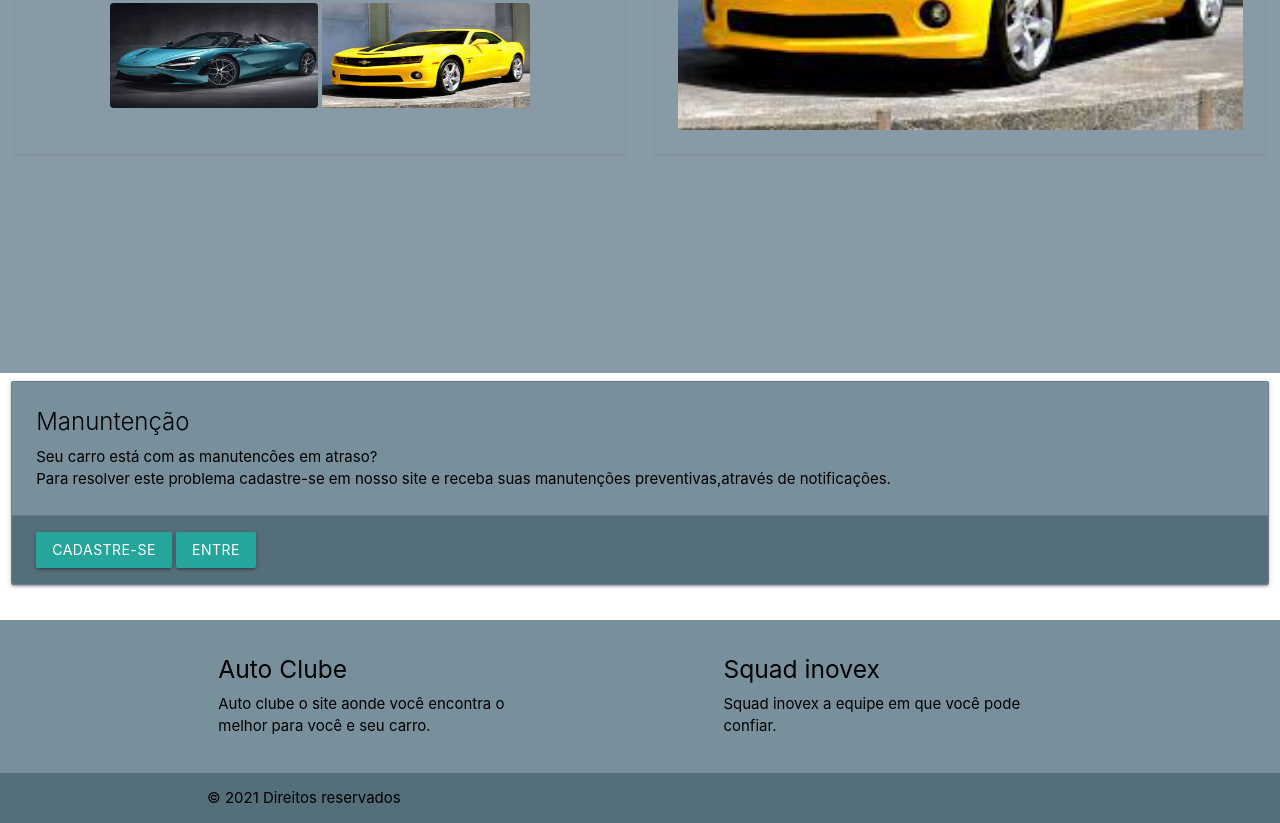
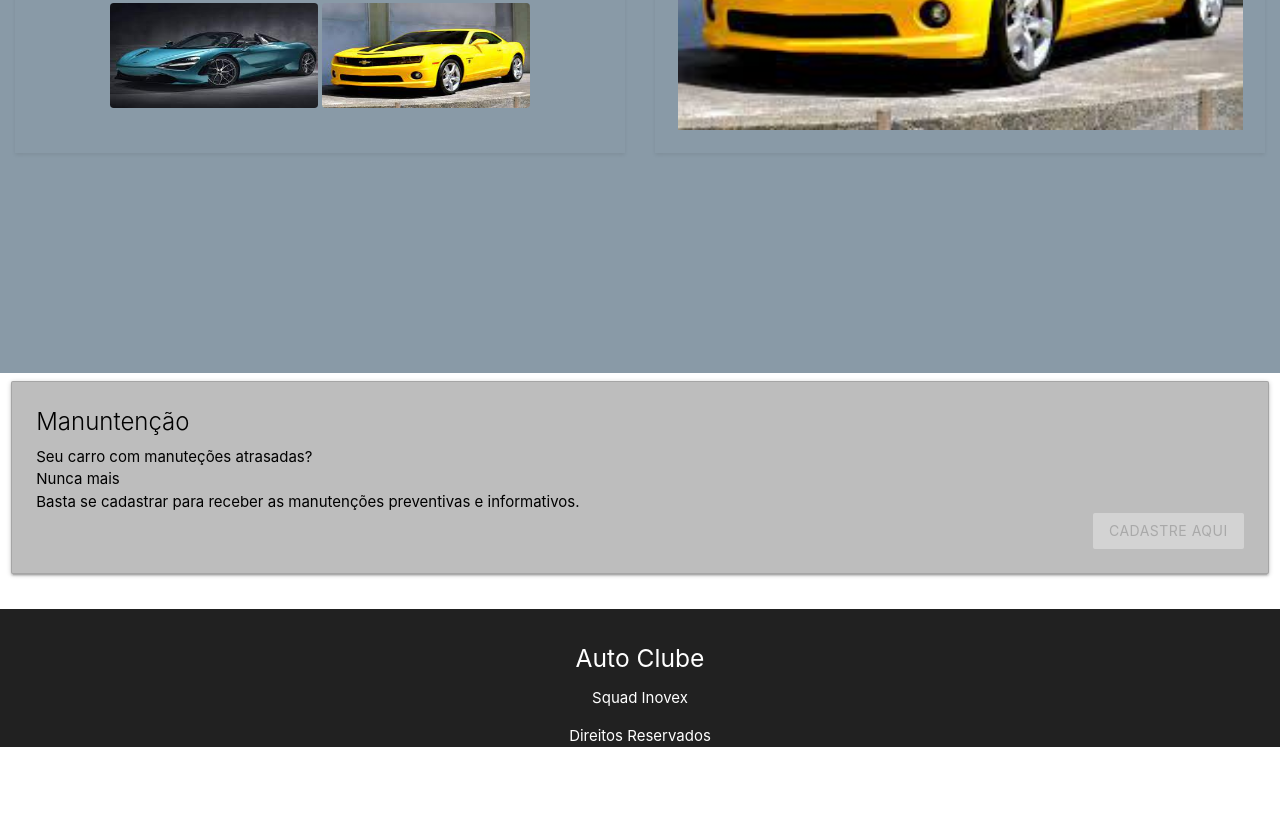
Before and after one commit to LeandroMoniz/Curso_Auto_clube, a plain HTML site: page front/index.html in a window 1280 px wide. Shown: the part 331-1154 px from the top of the page. After the commit the page ends 1093 px from the top, so only its background shows below. Drawn offline with nearby package versions, Linux system fonts and the light colour scheme.

Commit message:
alinhamento rodape e corpo

```diff
--- a/front/index.html
+++ b/front/index.html
@@ -98,38 +98,25 @@
 
         <div class="row">
           <div  class="col s12 m6">
-                <div class="card blue-grey lighten-1">
+                <div class="card  grey lighten-1">
                   <div class="card-content black-text">
                         <span class="card-title">Manuntenção</span>
-                        <p>Seu carro está com as manutencões em atraso?</p>
-                        <p>Para resolver este problema cadastre-se em nosso site e receba suas manutenções
-                          preventivas,através de notificações.</p>
-                        </div>
-                      <div class="card-action blue-grey darken-1">
-                        <a href="#" class="btn btn-primary">Cadastre-se</a>
-                        <a href="#" class="btn btn-primary">Entre</a>
-                      </div>
+                        <p>Seu carro com manuteções atrasadas?</p>
+                        <p>Nunca mais</p>
+                        <p>Basta se cadastrar para receber as manutenções preventivas e informativos.</p>
+                            <div class="d-grid gap-2 d-md-flex justify-content-md-end">
+                              <button class="btn disabled" type="button">Cadastre Aqui</button>
+                           </div>
+                    </div>
                 </div>
             </div>
         </div>
 
-    <footer class="page-footer blue-grey lighten-1">
-          <div class="container ">
-            <div class="row ">
-              <div class="col l6 s12">
-                  <h5 class="black-text">Auto Clube</h5>
-                  <p class="black-text text-lighten-4">Auto clube o site aonde você encontra o melhor para você e seu carro.</p>
-              </div>
-              <div class="col l4 offset-l2 s12">
-                  <h5 class="black-text">Squad inovex</h5>
-                  <p class="black-text text-lighten-4">Squad inovex a equipe em que você pode confiar. </p>
-                </div>
-            </div>
-          </div>
-          <div class="footer-copyright blue-grey darken-1 ">
-              <div class="container black-text text-lighten-4">
-              © 2021 Direitos reservados
-          </div>
+    <footer class="page-footer  grey darken-4">
+          <div class="container center ">
+           <p><h5>Auto Clube</h5></p>
+           <p><h7>Squad Inovex</h7></p>
+           <p><h7>Direitos Reservados</h7></p>
     </footer>
 
   </body>
```
